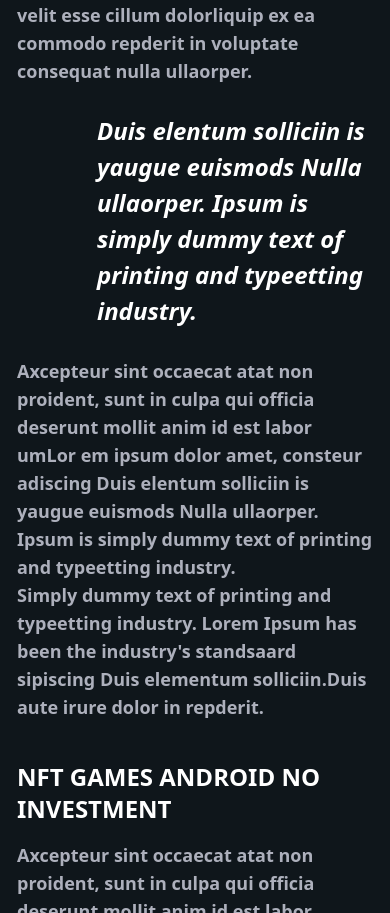
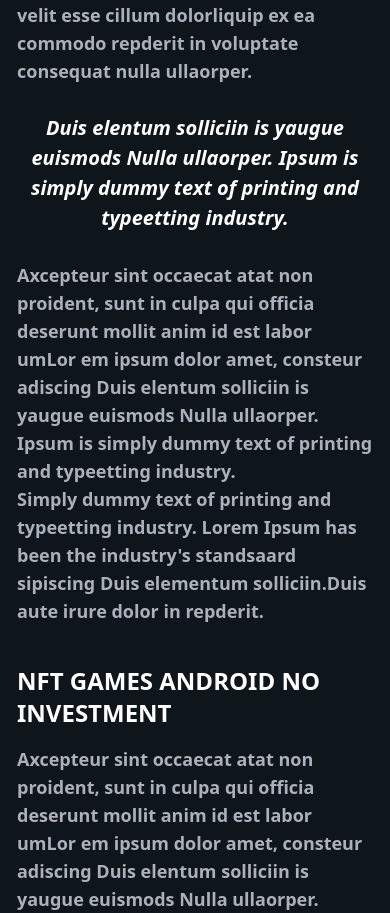
Before and after one commit to Null4d/Playx.io, a React (Create React App) app: page /NewsBlog in a window 390 px wide. Shown: the part 1449-2362 px from the top of the page. Built offline with nearby package versions, Linux system fonts and the light colour scheme.

Commit message:
fix responsive issues

```diff
--- a/src/components/BlogDetailsArea.js
+++ b/src/components/BlogDetailsArea.js
@@ -72,9 +72,10 @@ function BlogDetailsArea() {
                                     </p>
 
                                     {/* Blockquote Section */}
-                                    <blockquote class="relative text-xl text-white leading-normal italic mt-7 mb-7 mx-0 pl-20">
-                                        <p class="text-2xl font-semibold text-white leading-normal italic">
-                                            Duis elentum solliciin is yaugue euismods Nulla ullaorper. Ipsum is simply dummy text of printing and typeetting industry.
+                                    <blockquote class="relative flex flex-col md:flex-row items-center text-xl text-white leading-normal italic mt-7 mb-7 mx-0">
+                                        <i className='justify-start text-6xl md:mr-8 flaticon-quote-1 text-green'></i>
+                                        <p class="text-xl md:text-2xl text-center md:text-start font-semibold text-white leading-normal italic">
+                                          Duis elentum solliciin is yaugue euismods Nulla ullaorper. Ipsum is simply dummy text of printing and typeetting industry.
                                         </p>
                                     </blockquote>
 
@@ -162,7 +163,7 @@ function BlogDetailsArea() {
                                 </div>
 
                                 <div class="relative">
-                                    <span class="text-center md:text-base text-amber-400 font-semibold block uppercase tracking-wider mb-1">Written by</span>
+                                    <span class="text-center md:text-left text-amber-400 font-semibold block uppercase tracking-wider mb-1">Written by</span>
                                     <h4 class="tracking-wide text-center md:text-left text-xl text-white uppercase font-bold mb-3">
                                         <a class="duration-300 hover:text-green" href="#b">Kaceytron G.</a>
                                     </h4>
```
